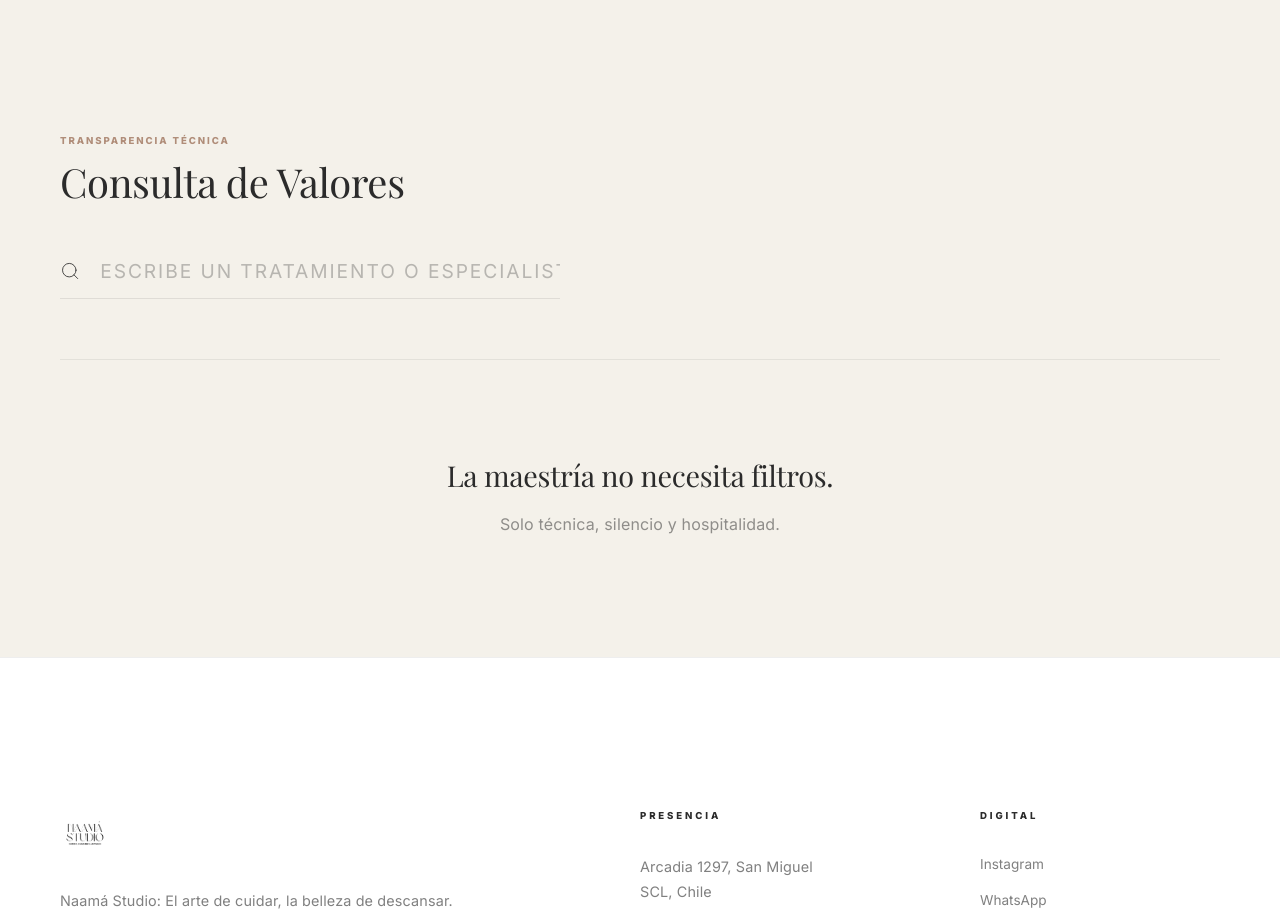
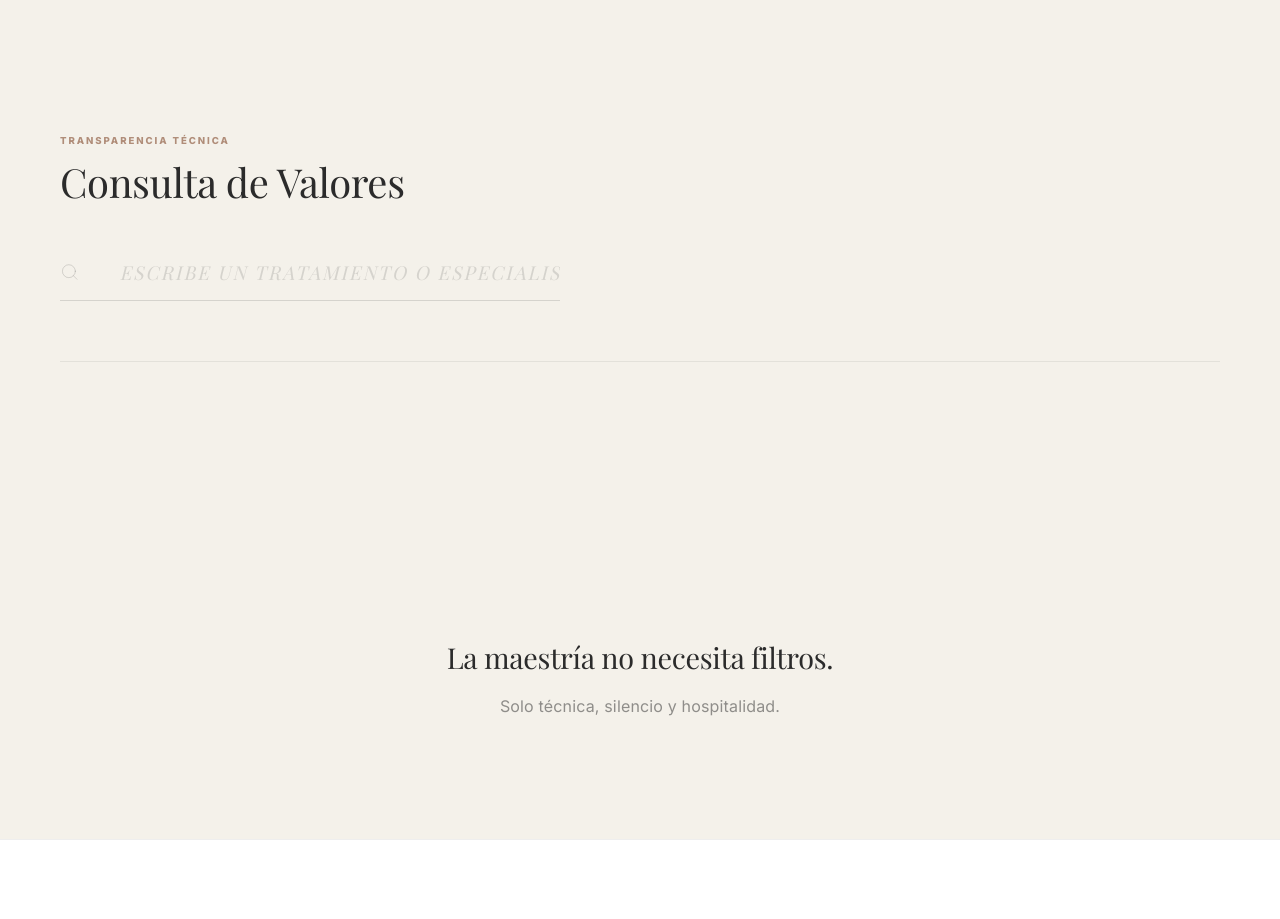
Before and after one commit to InstitutoLael/naama-studio, a React (Vite) app: page /staff in a window 1280 px wide. Shown: the part 1460-2379 px from the top of the page. Built offline with nearby package versions, Linux system fonts and the light colour scheme; a web font is replaced by a local one.

Commit message:
Fix: Harden StaffPage search filter and add missing discovery bar styles

```diff
--- a/src/pages/StaffPage.jsx
+++ b/src/pages/StaffPage.jsx
@@ -18,13 +18,14 @@ const StaffPage = () => {
   const [searchTerm, setSearchTerm] = useState('');
 
   const filteredServices = useMemo(() => {
-    if (!searchTerm) return [];
+    if (searchTerm.length < 2) return [];
     const search = searchTerm.toLowerCase();
-    return servicesData.filter(s =>
-      s.name.toLowerCase().includes(search) ||
-      s.worker.toLowerCase().includes(search) ||
-      s.cat.toLowerCase().includes(search)
-    );
+    return servicesData.filter(s => {
+      const nameMatch = s.name?.toLowerCase().includes(search);
+      const workerMatch = s.worker?.toLowerCase().includes(search);
+      const catMatch = s.cat?.toLowerCase().includes(search);
+      return nameMatch || workerMatch || catMatch;
+    });
   }, [searchTerm]);
 
   return (
--- a/src/styles/StaffPage.css
+++ b/src/styles/StaffPage.css
@@ -87,11 +87,50 @@
 
 .staff_search_section {
   margin-top: 150px;
+  padding-bottom: 100px;
 }
 
 .staff_search_section .section_header_boutique {
   padding: 0 60px;
   margin-bottom: 20px;
+}
+
+/* Discovery & Search Shared System */
+.discovery_bar {
+  display: flex;
+  flex-direction: column;
+  gap: 40px;
+}
+
+.search_wrapper {
+  display: flex;
+  align-items: center;
+  border-bottom: var(--border-medium);
+  padding: 15px 0;
+  transition: var(--transition-luxe);
+}
+
+.search_wrapper:focus-within {
+  border-color: var(--accent-clay);
+}
+
+.search_icon {
+  margin-right: 20px;
+  color: rgba(43, 43, 43, 0.2);
+}
+
+.staff_input {
+  background: transparent;
+  border: none;
+  width: 100%;
+  font-family: var(--font-serif);
+  color: var(--text-slate);
+  outline: none;
+}
+
+.staff_input::placeholder {
+  color: rgba(43, 43, 43, 0.15);
+  font-style: italic;
 }
 
 /* Reusing grid architecture from WorldPage for consistency */
```
